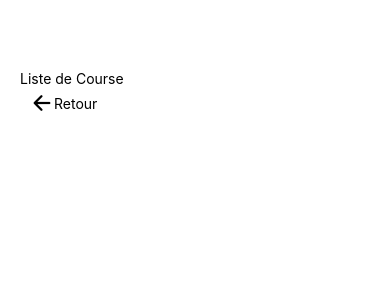
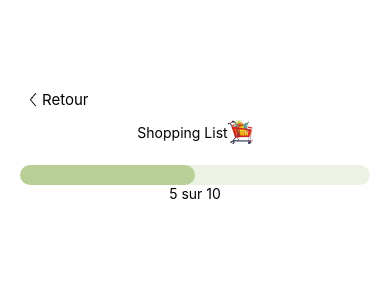
Before and after one commit to pcrdemma/Shop2Plate-Front, a React Native app: screen / in a window 390 px wide. Shown: the top 300 px of the page. Built offline with nearby package versions, Linux system fonts and the light colour scheme.

Commit message:
pourcentageBar

```diff
--- a/components/shopingListeStyle.js
+++ b/components/shopingListeStyle.js
@@ -6,6 +6,7 @@ export const style = StyleSheet.create({
         height: '100%',
         alignContent: 'space-between',
         padding: 20,
+        flexDirection: 'column',
     },
     backButtonScare: {
         flexDirection: 'row',
@@ -13,16 +14,47 @@ export const style = StyleSheet.create({
         justifyContent: 'space-between',
         alignItems: 'center',
         width: '100%',
-        backgroundColor: 'blue',
     },
     backButton: {
         position: 'absolute',
         top: 20,
         left: 10,
-        zIndex: 1,
+        flexDirection: 'row',
     },
     backButtonContent: {
         flexDirection: 'row',
         alignItems: 'center',
     },
+    imageLogo: {
+        marginRight: 6,
+    },
+    backButtonText: {
+        fontSize: 15,
+        color: '#000',
+    },
+    innerContainer: {
+        flex: 1,
+        top: 50,
+        alignItems: 'center',
+    },
+    shopingListContainerTitle: {
+        flexDirection: 'row',
+        alignItems: 'center',
+        justifyContent: 'center',
+        width: '100%',
+    },
+    imageTrolly: {
+        width: 25,
+        height: 25,
+    },
+    progresseBarContent: {
+        width: '100%',
+        height: 20,
+        backgroundColor: 'rgba(132, 174, 78, 0.15)',
+        borderRadius: 10,
+        marginTop: 20,
+        flexDirection: 'row',
+        alignItems: 'center',
+        justifyContent: 'space-between',
+    },
 });
--- a/pages/shopingList.js
+++ b/pages/shopingList.js
@@ -1,27 +1,63 @@
+import React, { useState } from 'react';
+import { View, TouchableOpacity, Text, Image, StyleSheet } from 'react-native';
+import { style } from '../components/shopingListeStyle.js';
 
-import { View, TouchableOpacity, Text } from 'react-native';
-import { style } from '../components/shopingListeStyle.js';
-import { Ionicons } from '@expo/vector-icons';
 const ShopingList = () => {
+    const [curenteNumber, setCurenteNumber] = useState(5);
+    const itemInListe = 10;
+
     const handleBackPress = () => {
         console.log('Back button has been pressed');
     };
 
+    const handleIncrement = () => {
+        if (curenteNumber < itemInListe) {
+            setCurenteNumber(curenteNumber + 1);
+        }
+    };
+
+    const progressPercentage = (curenteNumber / itemInListe);
+
     return (
         <View style={style.container}>
-            {/* Back button */}
             <View style={style.backButtonScare}>
                 <TouchableOpacity onPress={handleBackPress} style={style.backButton}>
                     <View style={style.backButtonContent}>
-                        <Ionicons name="arrow-back" size={24} color="black" />
-                            <Text style={style.backButtonText}>Retour</Text>
+                        <Image style={style.imageLogo} resizeMode="cover" source={require('../assets/backArrow.png')} />
+                        <Text style={style.backButtonText}>Retour</Text>
                     </View>
                 </TouchableOpacity>
             </View>
-            <View>
-                <Text>Liste de Course</Text>
+            <View style={style.innerContainer}>
+                <View style={style.shopingListContainerTitle}>
+                    <Text>Shopping List</Text>
+                    <Image style={style.imageTrolly} resizeMode="cover" source={require('../assets/trolly.png')} />
+                </View>
+                <View style={style.progresseBarContent}>
+                    <View
+                        style={[
+                            styles.progress,
+                            {
+                                width: `${progressPercentage * 100}%`,
+                                backgroundColor: `rgba(132, 174, 78, ${progressPercentage})`,
+                            },
+                        ]}
+                    />
+                </View>
+                <TouchableOpacity onPress={handleIncrement}>
+
+                <Text>{curenteNumber} sur {itemInListe}</Text>
+                </TouchableOpacity>
             </View>
         </View>
     );
 };
+
+const styles = StyleSheet.create({
+    progress: {
+        height: '100%',
+        borderRadius: 10,
+    },
+});
+
 export default ShopingList;
```
